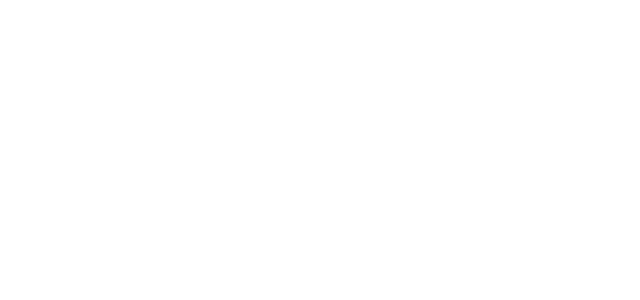
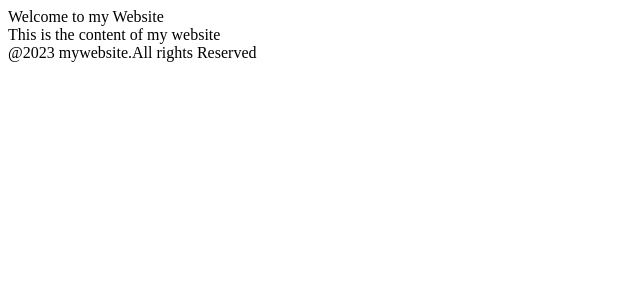
Before and after one commit to acciojob/page-layout-Kushal-deep, a React app: page / in a window 1280 px wide. Shown: the top 300 px of the page, without its empty margins (0-640 px from the left). Built offline with nearby package versions, Linux system fonts and the light colour scheme.

Commit message:
completed-page-layout

```diff
--- a/src/components/App.js
+++ b/src/components/App.js
@@ -6,6 +6,9 @@
   return (
     <div>
         {/* Do not remove the main div */}
+        <header>Welcome to my Website</header>
+        <div>This is the content of my website</div>
+        <footer>@2023 mywebsite.All rights Reserved</footer>
     </div>
   )
 }
```
Also changed, not shown: 1 other file (tests, documents, lock files or other folders).
